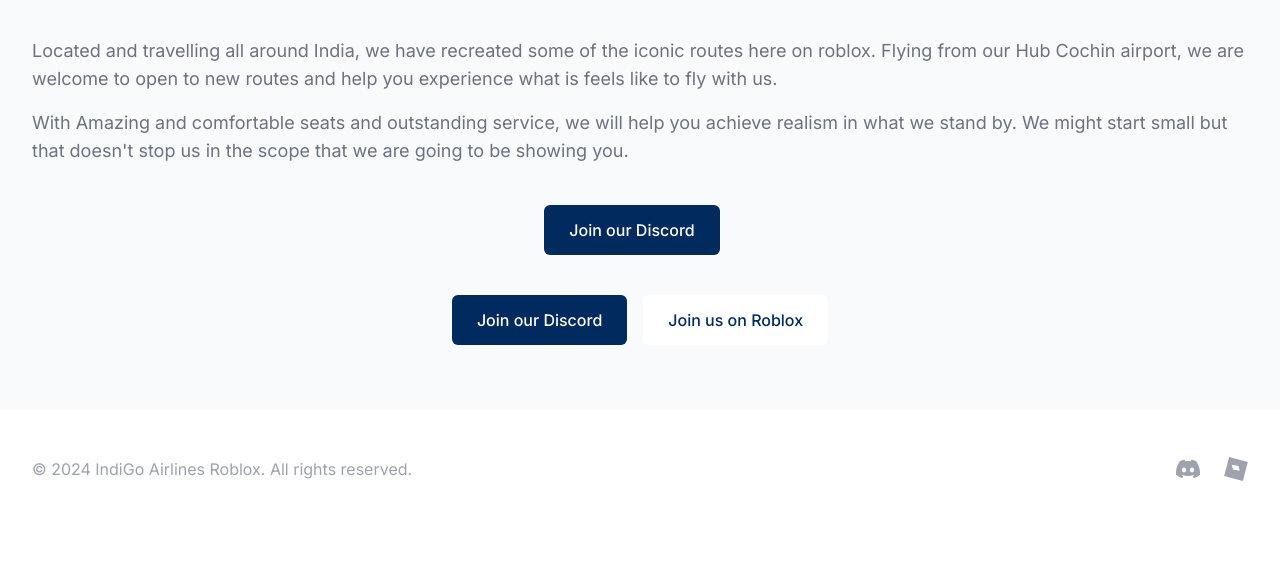
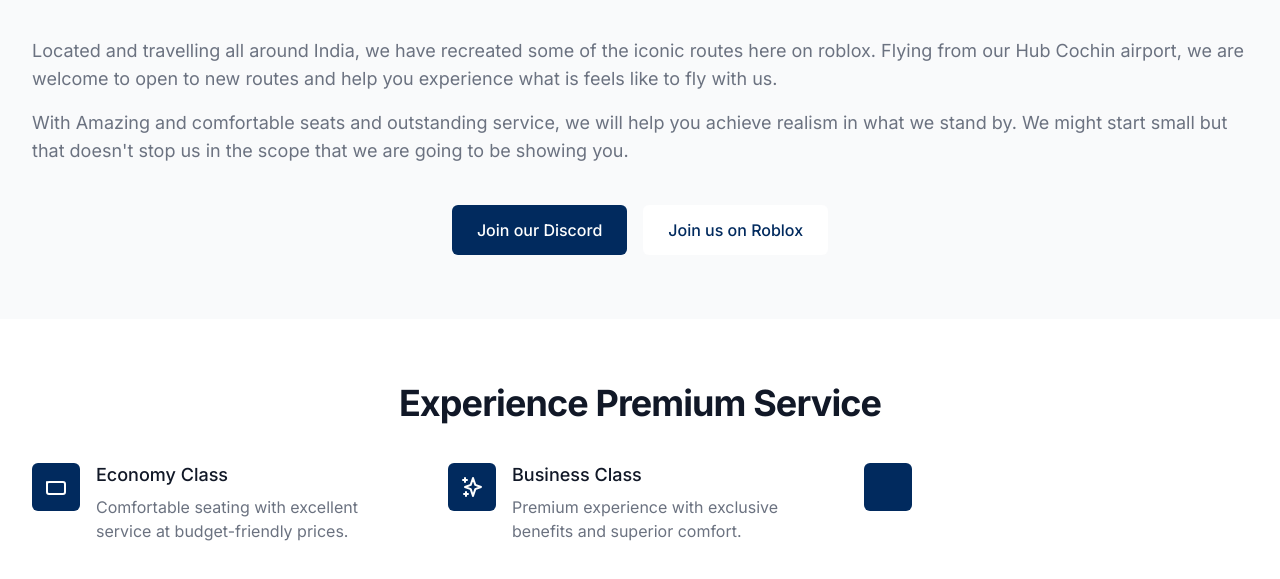
Before and after one commit to TheMich157/indigo-airlines-roblox-web-app, a website: page public/index.html in a window 1280 px wide. Shown: the part 746-1325 px from the top of the page. Before the commit the page ends 1275 px from the top, so only its background shows below. Drawn offline with nearby package versions, Linux system fonts and the light colour scheme.

Commit message:
Add public/index.html 1747484989258

```diff
--- a/public/index.html
+++ b/public/index.html
@@ -116,14 +116,7 @@
                     <a href="#" id="discordLink" class="inline-flex items-center justify-center px-6 py-3 border border-transparent text-base font-medium rounded-md text-white bg-indigo-primary hover:bg-indigo-secondary">
                         Join our Discord
                     </a>
-                    </p>
-                </div>
-
-                <div class="mt-10 flex flex-col sm:flex-row justify-center space-y-4 sm:space-y-0 sm:space-x-4">
-                    <a href="#" class="inline-flex items-center justify-center px-6 py-3 border border-transparent text-base font-medium rounded-md text-white bg-indigo-primary hover:bg-indigo-secondary">
-                        Join our Discord
-                    </a>
-                    <a href="#" class="inline-flex items-center justify-center px-6 py-3 border border-transparent text-base font-medium rounded-md text-indigo-primary bg-white border-indigo-primary hover:bg-gray-50">
+                    <a href="#" id="robloxLink" class="inline-flex items-center justify-center px-6 py-3 border border-transparent text-base font-medium rounded-md text-indigo-primary bg-white border-indigo-primary hover:bg-gray-50">
                         Join us on Roblox
                     </a>
                 </div>
@@ -131,33 +124,44 @@
         </div>
     </div>
 
-    <!-- Footer -->
-    <footer class="bg-white">
-        <div class="max-w-7xl mx-auto py-12 px-4 sm:px-6 md:flex md:items-center md:justify-between lg:px-8">
-            <div class="flex justify-center space-x-6 md:order-2">
-                <a href="#" class="text-gray-400 hover:text-gray-500">
-                    <span class="sr-only">Discord</span>
-                    <svg class="h-6 w-6" fill="currentColor" viewBox="0 0 24 24">
-                        <path d="M20.317 4.37a19.791 19.791 0 0 0-4.885-1.515a.074.074 0 0 0-.079.037c-.21.375-.444.864-.608 1.25a18.27 18.27 0 0 0-5.487 0a12.64 12.64 0 0 0-.617-1.25a.077.077 0 0 0-.079-.037A19.736 19.736 0 0 0 3.677 4.37a.07.07 0 0 0-.032.027C.533 9.046-.32 13.58.099 18.057a.082.082 0 0 0 .031.057a19.9 19.9 0 0 0 5.993 3.03a.078.078 0 0 0 .084-.028a14.09 14.09 0 0 0 1.226-1.994a.076.076 0 0 0-.041-.106a13.107 13.107 0 0 1-1.872-.892a.077.077 0 0 1-.008-.128a10.2 10.2 0 0 0 .372-.292a.074.074 0 0 1 .077-.01c3.928 1.793 8.18 1.793 12.062 0a.074.074 0 0 1 .078.01c.12.098.246.198.373.292a.077.077 0 0 1-.006.127a12.299 12.299 0 0 1-1.873.892a.077.077 0 0 0-.041.107c.36.698.772 1.362 1.225 1.993a.076.076 0 0 0 .084.028a19.839 19.839 0 0 0 6.002-3.03a.077.077 0 0 0 .032-.054c.5-5.177-.838-9.674-3.549-13.66a.061.061 0 0 0-.031-.03zM8.02 15.33c-1.183 0-2.157-1.085-2.157-2.419c0-1.333.956-2.419 2.157-2.419c1.21 0 2.176 1.096 2.157 2.42c0 1.333-.956 2.418-2.157 2.418zm7.975 0c-1.183 0-2.157-1.085-2.157-2.419c0-1.333.955-2.419 2.157-2.419c1.21 0 2.176 1.096 2.157 2.42c0 1.333-.946 2.418-2.157 2.418z"/>
-                    </svg>
-                </a>
-                <a href="#" class="text-gray-400 hover:text-gray-500">
-                    <span class="sr-only">Roblox</span>
-                    <svg class="h-6 w-6" fill="currentColor" viewBox="0 0 24 24">
-                        <path d="M5.164 0L.16 18.928L18.836 24L23.84 5.072L5.164 0ZM8.971 12.598L7.745 7.86L14.482 9.082L15.708 13.82L8.971 12.598Z"/>
-                    </svg>
-                </a>
+    <!-- Features Section -->
+    <div class="py-16 bg-white">
+        <div class="max-w-7xl mx-auto px-4 sm:px-6 lg:px-8">
+            <div class="lg:text-center">
+                <h2 class="text-3xl font-extrabold tracking-tight text-gray-900 sm:text-4xl">
+                    Experience Premium Service
+                </h2>
             </div>
-            <div class="mt-8 md:mt-0 md:order-1">
-                <p class="text-center text-base text-gray-400">
-                    &copy; 2024 IndiGo Airlines Roblox. All rights reserved.
-                </p>
-            </div>
-        </div>
-    </footer>
 
-    <!-- Scripts -->
-    <script src="js/auth.js"></script>
-    <script src="js/script.js"></script>
-</body>
-</html>
+            <div class="mt-10">
+                <div class="space-y-10 md:space-y-0 md:grid md:grid-cols-3 md:gap-x-8 md:gap-y-10">
+                    <!-- Economy Class -->
+                    <div class="relative">
+                        <div class="absolute flex items-center justify-center h-12 w-12 rounded-md bg-indigo-primary text-white">
+                            <svg class="h-6 w-6" fill="none" stroke="currentColor" viewBox="0 0 24 24">
+                                <path stroke-linecap="round" stroke-linejoin="round" stroke-width="2" d="M3 7v10a2 2 0 002 2h14a2 2 0 002-2V9a2 2 0 00-2-2H5a2 2 0 00-2 2z"/>
+                            </svg>
+                        </div>
+                        <p class="ml-16 text-lg leading-6 font-medium text-gray-900">Economy Class</p>
+                        <p class="mt-2 ml-16 text-base text-gray-500">
+                            Comfortable seating with excellent service at budget-friendly prices.
+                        </p>
+                    </div>
+
+                    <!-- Business Class -->
+                    <div class="relative">
+                        <div class="absolute flex items-center justify-center h-12 w-12 rounded-md bg-indigo-primary text-white">
+                            <svg class="h-6 w-6" fill="none" stroke="currentColor" viewBox="0 0 24 24">
+                                <path stroke-linecap="round" stroke-linejoin="round" stroke-width="2" d="M5 3v4M3 5h4M6 17v4m-2-2h4m5-16l2.286 6.857L21 12l-5.714 2.143L13 21l-2.286-6.857L5 12l5.714-2.143L13 3z"/>
+                            </svg>
+                        </div>
+                        <p class="ml-16 text-lg leading-6 font-medium text-gray-900">Business Class</p>
+                        <p class="mt-2 ml-16 text-base text-gray-500">
+                            Premium experience with exclusive benefits and superior comfort.
+                        </p>
+                    </div>
+
+                    <!-- Routes -->
+                    <div class="relative">
+                        <div class="absolute flex items-center justify-center h-12 w-12 rounded-md bg-indigo-primary text-white">
+                            <svg class="h-6 w-6" fill="none" stroke="currentColor" viewBox="0 0 24 24">
```
